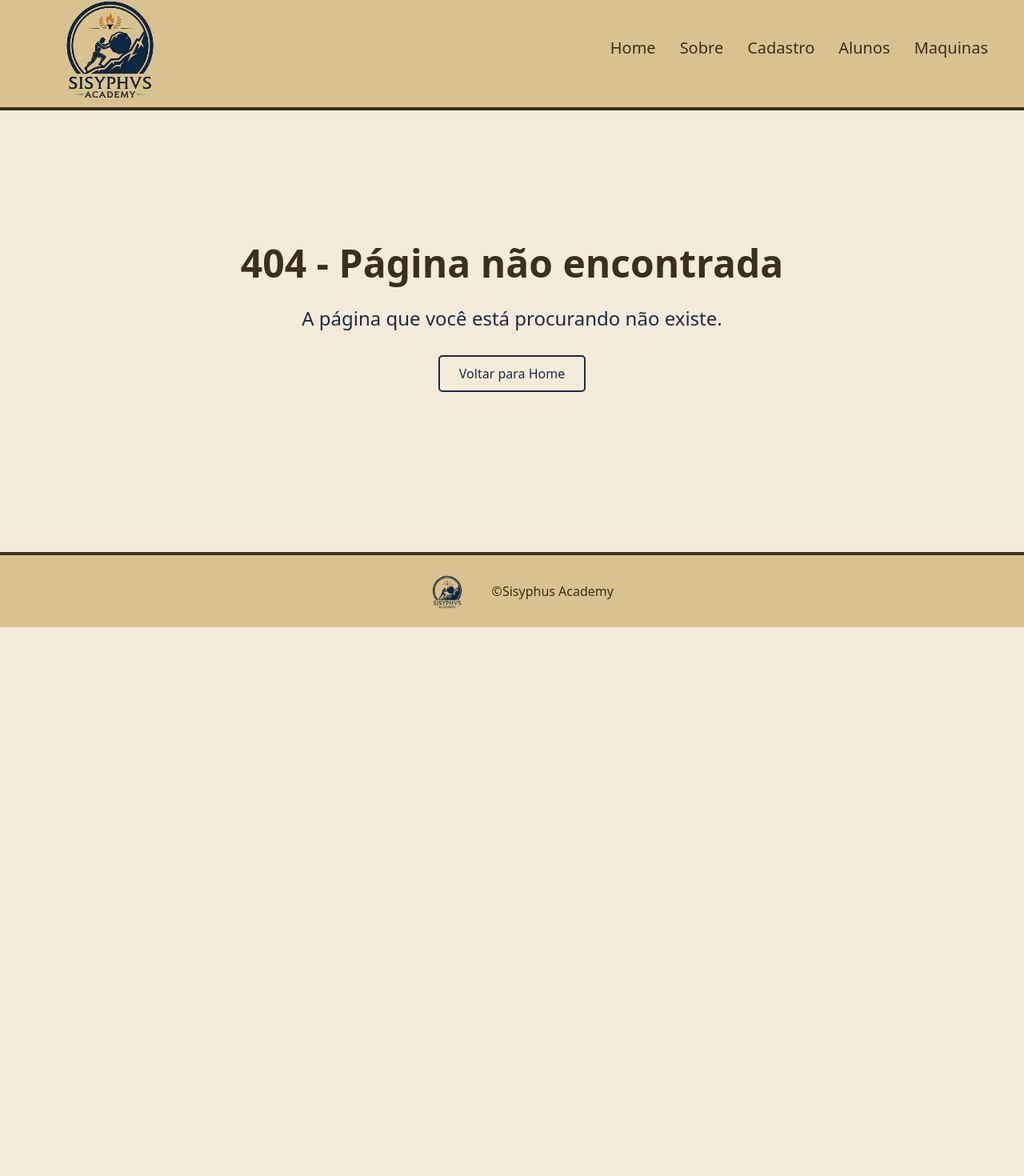
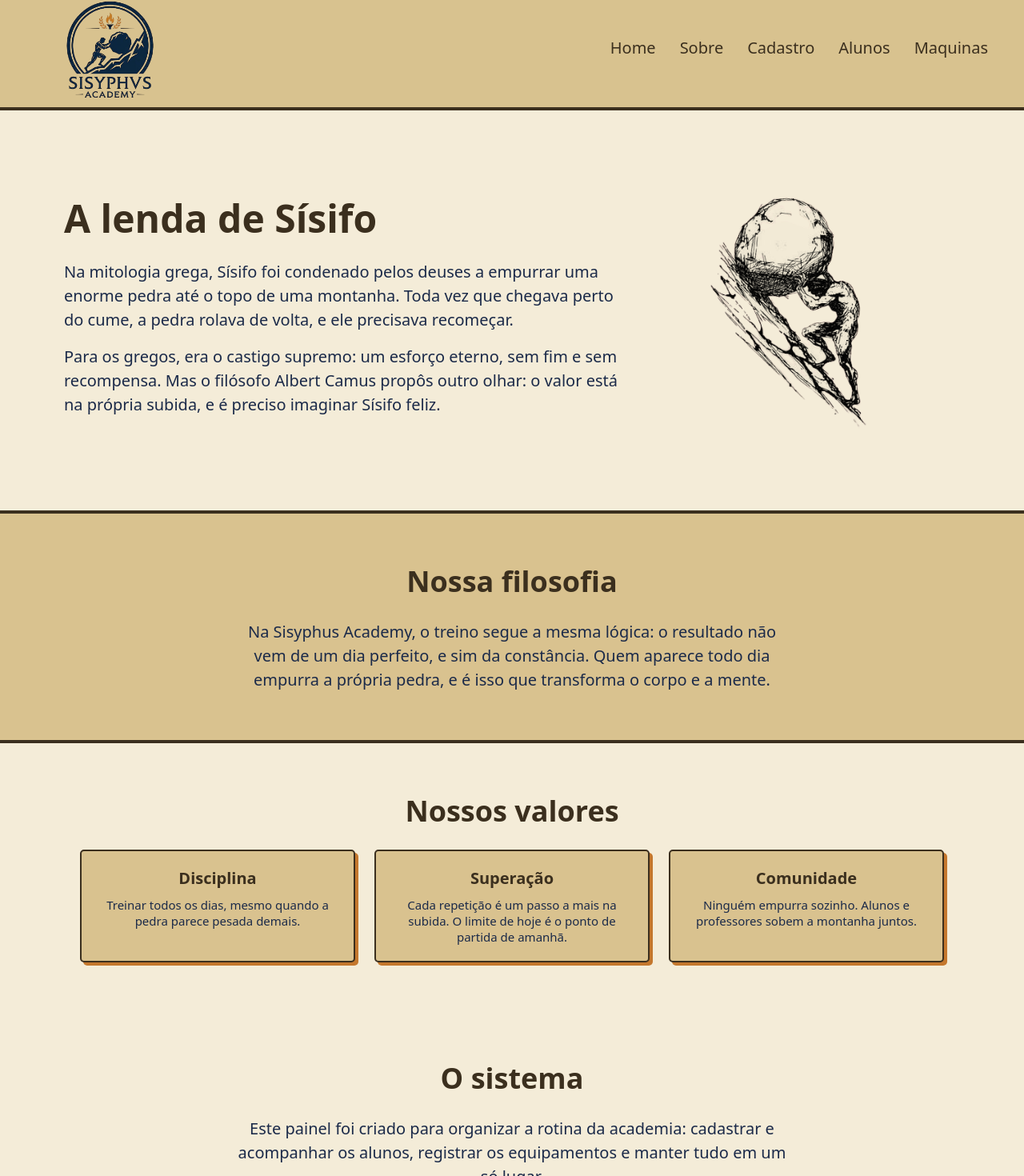
Before and after one commit to Fabiz2/sisyphus-academy, a React (Vite) app: page /sobre in a window 1280 px wide. Before the commit this address had no page. Shown: the part 16-1486 px from the top of the page at 80% size. Before the commit the page ends 800 px from the top, so only its background shows below. Built offline with nearby package versions, Linux system fonts and the light colour scheme; a web font is replaced by a local one.

Commit message:
feat: pagina Sobre e css

```diff
--- a/src/Router.jsx
+++ b/src/Router.jsx
@@ -7,6 +7,7 @@ import CadastroUsuario from './pages/Cadastro-Usuarios'
 import CadastroMaquina from './pages/Cadastro-Maquinas'
 import Maquinas from './pages/Maquinas'
 import Alunos from './pages/Alunos'
+import Sobre from './pages/Sobre'
 
 
 export default function Router() {
@@ -21,6 +22,7 @@ export default function Router() {
                 <Route path="/cadastro/maquina" element={<CadastroMaquina />} />
                 <Route path="/maquinas" element={<Maquinas/>}/>
                 <Route path="/alunos" element={<Alunos/>}/>
+                <Route path="/sobre" element={<Sobre/>}/>
             </Routes>
         </BrowserRouter>
     )
--- /dev/null
+++ b/src/pages/Sobre/Sobre.css
@@ -0,0 +1,86 @@
+.sobre-historia {
+    display: flex;
+    align-items: center;
+    justify-content: space-between;
+    gap: 40px;
+    padding: 60px 80px;
+}
+
+.sobre-texto {
+    flex: 1;
+    text-align: left;
+}
+
+.sobre-texto h1 {
+    font-size: 48px;
+    margin-bottom: 20px;
+}
+
+.sobre-texto p {
+    font-size: 20px;
+    line-height: 1.5;
+    margin-bottom: 16px;
+    color: #1b2a49;
+}
+
+.sobre-img {
+    width: 35%;
+    max-width: 380px;
+    height: auto;
+    mix-blend-mode: multiply;
+}
+
+.sobre-filosofia,
+.sobre-valores {
+    padding: 60px 20px;
+    text-align: center;
+}
+
+.sobre-filosofia {
+    background-color: #d9c28f;
+    border-top: 4px solid #3b2f1e;
+    border-bottom: 4px solid #3b2f1e;
+}
+
+.sobre-filosofia h2,
+.sobre-valores h2,
+.sobre-sistema h2 {
+    font-size: 36px;
+    margin-bottom: 24px;
+}
+
+.sobre-filosofia p,
+.sobre-sistema p {
+    max-width: 700px;
+    margin: 0 auto;
+    font-size: 20px;
+    line-height: 1.5;
+    color: #1b2a49;
+}
+
+.sobre-cards {
+    display: flex;
+    justify-content: center;
+    flex-wrap: wrap;
+    gap: 24px;
+}
+
+.sobre-sistema {
+    padding: 60px 20px;
+    text-align: center;
+}
+
+@media (max-width: 768px) {
+    .sobre-historia {
+        flex-direction: column;
+        padding: 40px 20px;
+    }
+
+    .sobre-texto {
+        text-align: center;
+    }
+
+    .sobre-img {
+        width: 60%;
+    }
+}
--- /dev/null
+++ b/src/pages/Sobre/index.jsx
@@ -0,0 +1,63 @@
+import Card from '../../components/Card'
+import imgSisifo from "../../assets/images/sisifo-imagem-fundo-hero.png"
+import './Sobre.css'
+
+const valores = [
+  { id: 1, titulo: 'Disciplina', texto: 'Treinar todos os dias, mesmo quando a pedra parece pesada demais.' },
+  { id: 2, titulo: 'Superação', texto: 'Cada repetição é um passo a mais na subida. O limite de hoje é o ponto de partida de amanhã.' },
+  { id: 3, titulo: 'Comunidade', texto: 'Ninguém empurra sozinho. Alunos e professores sobem a montanha juntos.' },
+]
+
+export default function Sobre() {
+  return (
+    <main className="sobre">
+      <section className="sobre-historia">
+        <div className="sobre-texto">
+          <h1>A lenda de Sísifo</h1>
+          <p>
+            Na mitologia grega, Sísifo foi condenado pelos deuses a empurrar uma
+            enorme pedra até o topo de uma montanha. Toda vez que chegava perto
+            do cume, a pedra rolava de volta, e ele precisava recomeçar.
+          </p>
+          <p>
+            Para os gregos, era o castigo supremo: um esforço eterno, sem fim e
+            sem recompensa. Mas o filósofo Albert Camus propôs outro olhar: o
+            valor está na própria subida, e é preciso imaginar Sísifo feliz.
+          </p>
+        </div>
+
+        <img src={imgSisifo} alt="Sísifo empurrando a pedra montanha acima" className="sobre-img" />
+      </section>
+
+      <section className="sobre-filosofia">
+        <h2>Nossa filosofia</h2>
+        <p>
+          Na Sisyphus Academy, o treino segue a mesma lógica: o resultado não
+          vem de um dia perfeito, e sim da constância. Quem aparece todo dia
+          empurra a própria pedra, e é isso que transforma o corpo e a mente.
+        </p>
+      </section>
+
+      <section className="sobre-valores">
+        <h2>Nossos valores</h2>
+        <div className="sobre-cards">
+          {valores.map((item) => (
+            <Card key={item.id}>
+              <h3>{item.titulo}</h3>
+              <p>{item.texto}</p>
+            </Card>
+          ))}
+        </div>
+      </section>
+
+      <section className="sobre-sistema">
+        <h2>O sistema</h2>
+        <p>
+          Este painel foi criado para organizar a rotina da academia: cadastrar
+          e acompanhar os alunos, registrar os equipamentos e manter tudo em um
+          só lugar.
+        </p>
+      </section>
+    </main>
+  )
+}
```
